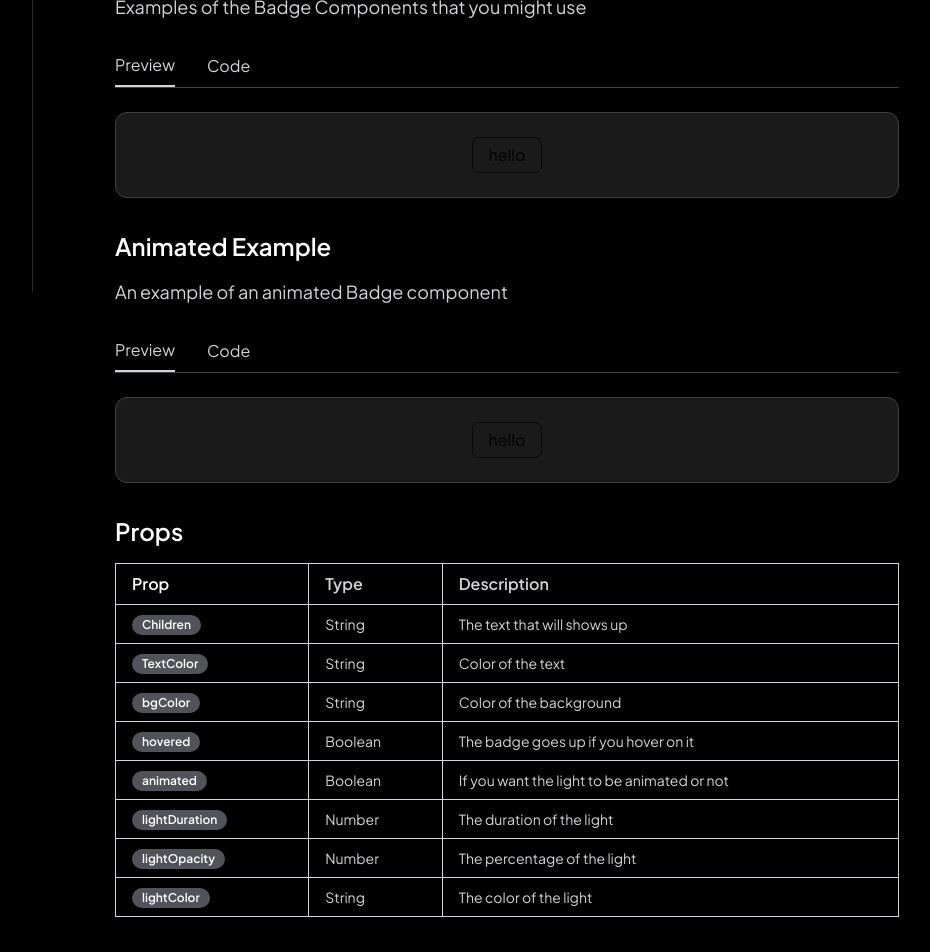
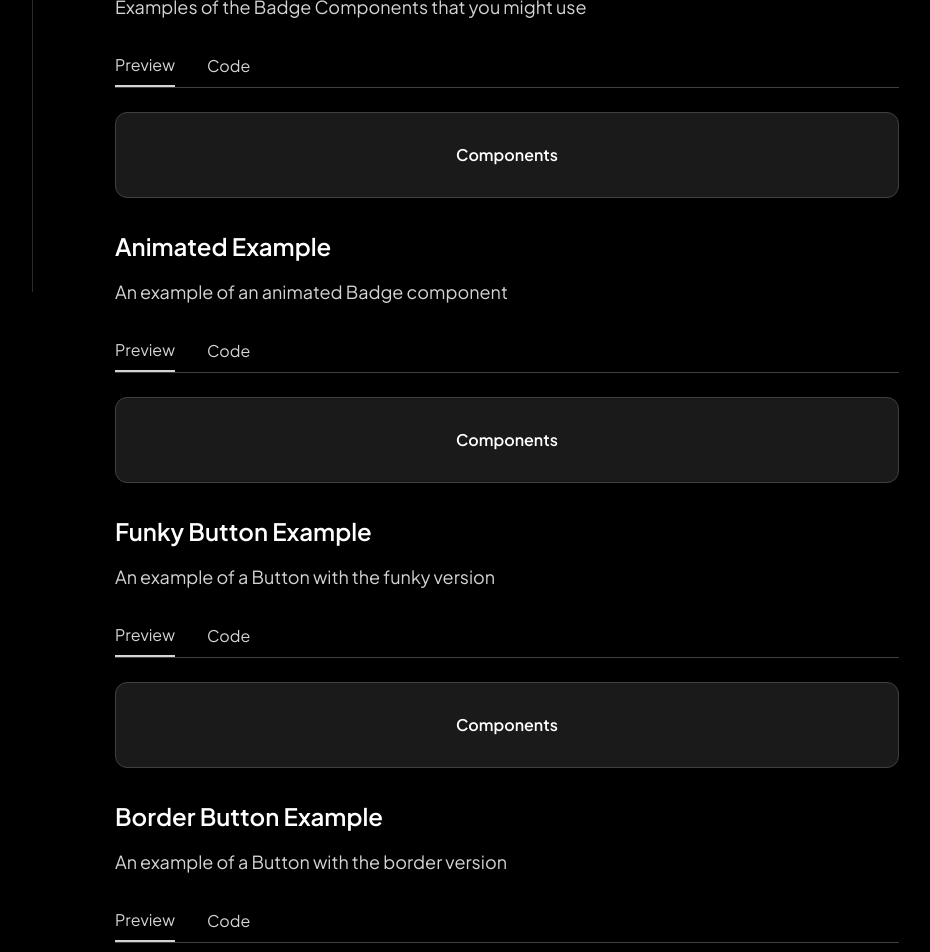
Before and after one commit to mohamedzouine827/mux-ui, a Next.js app: page /Docs/button in a window 1280 px wide. Shown: the part 700-1652 px from the top of the page, without its empty margins (299-1229 px from the left). Built offline with nearby package versions, Linux system fonts and the light colour scheme.

Commit message:
Button completed

```diff
--- a/app/Docs/button/Button.tsx
+++ b/app/Docs/button/Button.tsx
@@ -2,75 +2,124 @@ import React from 'react';
 import { motion } from 'framer-motion';
 
 interface ButtonProps {
+  children: React.ReactNode;
   lightEffect?: boolean;
   shadowEffect?: boolean;
-  rollign?: boolean;
-  version?: 'default' | 'underline' | 'border' | 'red'; // New version prop
+  rolling?: boolean;
+  version?: 'default' | 'underline' | 'border' | 'red' | 'funky';
+  textSize?: string;
+  textColor?: string;
+  borderColor?: string;
+  backgroundColor?: string;
+  duration?: number;
 }
 
 const Button: React.FC<ButtonProps> = ({
+  children,
   lightEffect = false,
   shadowEffect = false,
   version = 'default',
-  rollign = true,
+  rolling = false,
+  textSize = '14px',
+  textColor = 'white',
+  borderColor = '#ffffff',
+  backgroundColor = '#09090B',
+  duration = 0.25,
 }) => {
-  // Function to return styles based on version prop
+  const STAGGER = 0.025;
+
   const getVersionStyles = () => {
     switch (version) {
       case 'underline':
-        return 'bg-transparent text-black underline border-none';
+        return `bg-transparent text-${textColor} underline border-none`;
       case 'border':
-        return 'bg-transparent text-black border border-[#09090B]';
+        return `bg-transparent text-${textColor} border border-[${borderColor}]`;
       case 'red':
-        return 'bg-red-600 text-white border border-red-600';
-      default: // 'default' version
-        return 'bg-[#09090B] text-white';
+        return `bg-red-600 text-${textColor} border border-red-600`;
+      case 'funky':
+        return `bg-[${backgroundColor}] text-${textColor} rounded-full`;
+      default:
+        return `bg-[${backgroundColor}] text-${textColor}`;
     }
   };
 
   return (
     <div className="group relative inline-block">
-      {/* Button */}
       <motion.div
-        className={`cursor-pointer relative py-2 px-4 rounded-[7px] h-[36px] flex justify-center items-center overflow-hidden z-10 ${getVersionStyles()}`} // Dynamically apply version-based styles
-        whileHover={shadowEffect ? { x: -5, y: -5 } : undefined} // Move only if shadowEffect is true
+        className={` group cursor-pointer relative hover:bg-[#1e1e20]  transition-colors duration-150 ease-in-out py-2 px-4 ${version === 'funky' ? 'rounded-full' : 'rounded-[7px]'} h-[36px] flex justify-center items-center overflow-hidden z-10 ${getVersionStyles()}`}
+        whileHover={shadowEffect ? { x: -5, y: -5 } : undefined}
         transition={{ duration: 0.3, ease: 'easeInOut' }}
       >
-        {/* Text inside the button */}
-        {
-            rollign ? (
-                <div className=''>
-                    hello
-                </div>
-            ) :
-            (
-                <h1 className={`text-[14px] leading-5 font-semibold ${version === 'underline' ? 'text-black' : ''} relative`}>
-          continue
-        </h1>
-            )
-        }
+        {rolling ? (
+          <motion.div
+            initial="initial"
+            whileHover="hovered"
+            className={`relative block overflow-hidden whitespace-nowrap text-[${textSize}] font-semibold`}
+          >
+            <div>
+              {(children as string).split("").map((l, i) => (
+                <motion.span
+                  variants={{
+                    initial: { y: 0 },
+                    hovered: { y: "-100%" },
+                  }}
+                  transition={{
+                    duration: duration,
+                    ease: "easeInOut",
+                    delay: STAGGER * i,
+                  }}
+                  className="inline-block group-hover:text-[#E4E4E7]"
+                  key={i}
+                >
+                  {l}
+                </motion.span>
+              ))}
+            </div>
+            <div className="absolute inset-0 group-hover:text-[#E4E4E7]">
+              {(children as string).split("").map((l, i) => (
+                <motion.span
+                  variants={{
+                    initial: { y: "100%" },
+                    hovered: { y: 0 },
+                  }}
+                  transition={{
+                    duration: duration,
+                    ease: "easeInOut",
+                    delay: STAGGER * i,
+                  }}
+                  className="inline-block"
+                  key={i}
+                >
+                  {l}
+                </motion.span>
+              ))}
+            </div>
+          </motion.div>
+        ) : (
+          <h1 className={`text-[${textSize}] group-hover:text-[#E4E4E7] leading-5 font-semibold relative`}>
+            {children}
+          </h1>
+        )}
 
-        {/* Light Effect */}
         <motion.div
           className="absolute top-0 left-0 w-full h-full bg-gradient-to-r from-transparent via-white to-transparent opacity-30"
           initial={{ x: '-100%' }}
           animate={lightEffect ? { x: '100%' } : undefined}
-          whileHover={{ x: '100%' }} // Moves the gradient on hover
+          whileHover={{ x: '100%' }}
           transition={{
-            repeat: lightEffect ? Infinity : 0, // Infinite loop if `lightEffect` is true
+            repeat: lightEffect ? Infinity : 0,
             duration: 1,
             ease: 'easeInOut',
-            repeatDelay: 2, // Repeat every 3 seconds (1s duration + 2s delay)
+            repeatDelay: 2,
           }}
         />
       </motion.div>
 
-      {/* Shadow effect */}
       {shadowEffect && (
         <motion.div
-          className="absolute top-0 left-0 w-full h-full bg-[#09090B] rounded-[7px] z-0" // Behind the button
+          className={`absolute top-0 left-0 w-full h-full bg-[${backgroundColor}] ${version === 'funky' ? 'rounded-full' : 'rounded-[7px]'} z-0`}
           initial={{ opacity: 0, x: 0, y: 0 }}
-          whileHover={{ opacity: 1 }} // Shadow appears on hover
+          whileHover={{ opacity: 1 }}
           transition={{ duration: 0.3, ease: 'easeInOut' }}
         />
       )}
--- a/app/Docs/button/page.tsx
+++ b/app/Docs/button/page.tsx
@@ -13,7 +13,10 @@ const Page: React.FC = () => {
     const [showCodeStates, setShowCodeStates] = useState({
         preview: false,
         example1: false,
-        example2: false
+        example2: false,
+        funky: false,
+        border: false,
+        underline: false
     });
     const [copied, setCopied] = useState(false);
 
@@ -195,7 +198,15 @@ export default function Badge({
                             </SyntaxHighlighter>
                         ) : (
                             <div className="flex flex-col items-center justify-center min-h-full space-y-4">
-                                <Button version="border" shadowEffect={true} />
+                                <Button
+                                    shadowEffect={section === "example2"}
+                                    rolling={section === "example1"}
+                                    version={section === "funky" ? "funky" : section === "border" ? "border"  :section === "underline" ? "underline"  : undefined}
+
+                                >
+                                    Components
+                                </Button>
+
                             </div>
                         )}
                     </div>
@@ -216,10 +227,11 @@ export default function Badge({
                 {renderSection('preview', 'Preview', "Here's a preview of Badge components with a code.")}
                 {renderSection('example1', 'Examples', "Examples of the Badge Components that you might use")}
                 {renderSection('example2', 'Animated Example', "An example of an animated Badge component")}
+                {renderSection('funky', 'Funky Button Example', "An example of a Button with the funky version")}
+                {renderSection('border', 'Border Button Example', "An example of a Button with the border version")}
+                {renderSection('underline', 'Underline Button Example', "An example of a Button with the underline version")}
                 <div className="space-y-4">
                     <h2 className="text-2xl font-semibold text-white">Props</h2>
-                    <p className="text-lg text-zinc-300"></p>
-                    <div>
                     <table className="w-full table-auto border-collapse border border-gray-300">
                         <thead className="">
                             <tr>
@@ -230,48 +242,57 @@ export default function Badge({
                         </thead>
                         <tbody>
                             <tr className="">
-                                    <td className="px-4 py-2 text-sm font-medium text-zinc-300 border border-gray-300"><Badge>Children</Badge></td>
+                                <td className="px-4 py-2 text-sm font-medium text-zinc-300 border border-gray-300"><Badge>children</Badge></td>
                                 <td className="px-4 py-2 text-sm text-zinc-300 border border-gray-300">String</td>
-                                    <td className="px-4 py-2 text-sm text-zinc-300 border border-gray-300">The text that will shows up</td>
+                                <td className="px-4 py-2 text-sm text-zinc-300 border border-gray-300">The content of the Button</td>
                             </tr>
                             <tr className="">
-                                    <td className="px-4 py-2 text-sm font-medium text-zinc-300 border border-gray-300"><Badge>TextColor</Badge></td>
-                                    <td className="px-4 py-2 text-sm text-zinc-300 border border-gray-300">String</td>
-                                    <td className="px-4 py-2 text-sm text-zinc-300 border border-gray-300">Color of the text</td>
+                                <td className="px-4 py-2 text-sm font-medium text-zinc-300 border border-gray-300"><Badge>lightEffect</Badge></td>
+                                <td className="px-4 py-2 text-sm text-zinc-300 border border-gray-300">Boolean</td>
+                                <td className="px-4 py-2 text-sm text-zinc-300 border border-gray-300">Whether to apply a light effect to the button</td>
                             </tr>
                             <tr className="">
-                                    <td className="px-4 py-2 text-sm font-medium text-zinc-300 border border-gray-300"><Badge>bgColor</Badge></td>
-                                    <td className="px-4 py-2 text-sm text-zinc-300 border border-gray-300">String</td>
-                                    <td className="px-4 py-2 text-sm text-zinc-300 border border-gray-300">Color of the background</td>
+                                <td className="px-4 py-2 text-sm font-medium text-zinc-300 border border-gray-300"><Badge>shadowEffect</Badge></td>
+                                <td className="px-4 py-2 text-sm text-zinc-300 border border-gray-300">Boolean</td>
+                                <td className="px-4 py-2 text-sm text-zinc-300 border border-gray-300">Whether to apply a shadow effect to the button</td>
                             </tr>
                             <tr className="">
-                                    <td className="px-4 py-2 text-sm font-medium text-zinc-300 border border-gray-300"><Badge>hovered</Badge></td>
-                                    <td className="px-4 py-2 text-sm text-zinc-300 border border-gray-300">Boolean</td>
-                                    <td className="px-4 py-2 text-sm text-zinc-300 border border-gray-300">The badge goes up if you hover on it</td>
+                                <td className="px-4 py-2 text-sm font-medium text-zinc-300 border border-gray-300"><Badge>version</Badge></td>
+                                <td className="px-4 py-2 text-sm text-zinc-300 border border-gray-300">String</td>
+                                <td className="px-4 py-2 text-sm text-zinc-300 border border-gray-300">The version of the button style ('default' or other variants)</td>
                             </tr>
                             <tr className="">
-                                    <td className="px-4 py-2 text-sm font-medium text-zinc-300 border border-gray-300"><Badge>animated</Badge></td>
+                                <td className="px-4 py-2 text-sm font-medium text-zinc-300 border border-gray-300"><Badge>rolling</Badge></td>
                                 <td className="px-4 py-2 text-sm text-zinc-300 border border-gray-300">Boolean</td>
-                                    <td className="px-4 py-2 text-sm text-zinc-300 border border-gray-300">If you want the light to be animated or not</td>
+                                <td className="px-4 py-2 text-sm text-zinc-300 border border-gray-300">Whether the button should have a rolling animation</td>
                             </tr>
                             <tr className="">
-                                    <td className="px-4 py-2 text-sm font-medium text-zinc-300 border border-gray-300"><Badge>lightDuration</Badge></td>
-                                    <td className="px-4 py-2 text-sm text-zinc-300 border border-gray-300">Number</td>
-                                    <td className="px-4 py-2 text-sm text-zinc-300 border border-gray-300">The duration of the light</td>
+                                <td className="px-4 py-2 text-sm font-medium text-zinc-300 border border-gray-300"><Badge>textSize</Badge></td>
+                                <td className="px-4 py-2 text-sm text-zinc-300 border border-gray-300">String</td>
+                                <td className="px-4 py-2 text-sm text-zinc-300 border border-gray-300">The size of the text in the button</td>
                             </tr>
                             <tr className="">
-                                    <td className="px-4 py-2 text-sm font-medium text-zinc-300 border border-gray-300"><Badge>lightOpacity</Badge></td>
-                                    <td className="px-4 py-2 text-sm text-zinc-300 border border-gray-300">Number</td>
-                                    <td className="px-4 py-2 text-sm text-zinc-300 border border-gray-300">The percentage of the light</td>
+                                <td className="px-4 py-2 text-sm font-medium text-zinc-300 border border-gray-300"><Badge>textColor</Badge></td>
+                                <td className="px-4 py-2 text-sm text-zinc-300 border border-gray-300">String</td>
+                                <td className="px-4 py-2 text-sm text-zinc-300 border border-gray-300">The color of the text in the button</td>
                             </tr>
                             <tr className="">
-                                    <td className="px-4 py-2 text-sm font-medium text-zinc-300 border border-gray-300"><Badge>lightColor</Badge></td>
+                                <td className="px-4 py-2 text-sm font-medium text-zinc-300 border border-gray-300"><Badge>borderColor</Badge></td>
                                 <td className="px-4 py-2 text-sm text-zinc-300 border border-gray-300">String</td>
-                                    <td className="px-4 py-2 text-sm text-zinc-300 border border-gray-300">The color of the light</td>
+                                <td className="px-4 py-2 text-sm text-zinc-300 border border-gray-300">The color of the button's border</td>
+                            </tr>
+                            <tr className="">
+                                <td className="px-4 py-2 text-sm font-medium text-zinc-300 border border-gray-300"><Badge>backgroundColor</Badge></td>
+                                <td className="px-4 py-2 text-sm text-zinc-300 border border-gray-300">String</td>
+                                <td className="px-4 py-2 text-sm text-zinc-300 border border-gray-300">The background color of the button</td>
+                            </tr>
+                            <tr className="">
+                                <td className="px-4 py-2 text-sm font-medium text-zinc-300 border border-gray-300"><Badge>duration</Badge></td>
+                                <td className="px-4 py-2 text-sm text-zinc-300 border border-gray-300">Number</td>
+                                <td className="px-4 py-2 text-sm text-zinc-300 border border-gray-300">The duration of animations in seconds</td>
                             </tr>
                         </tbody>
                     </table>
-                    </div>
                 </div>
             </div>
         </Layout>
```
Lines whose indentation alone changed are shown as unchanged.
